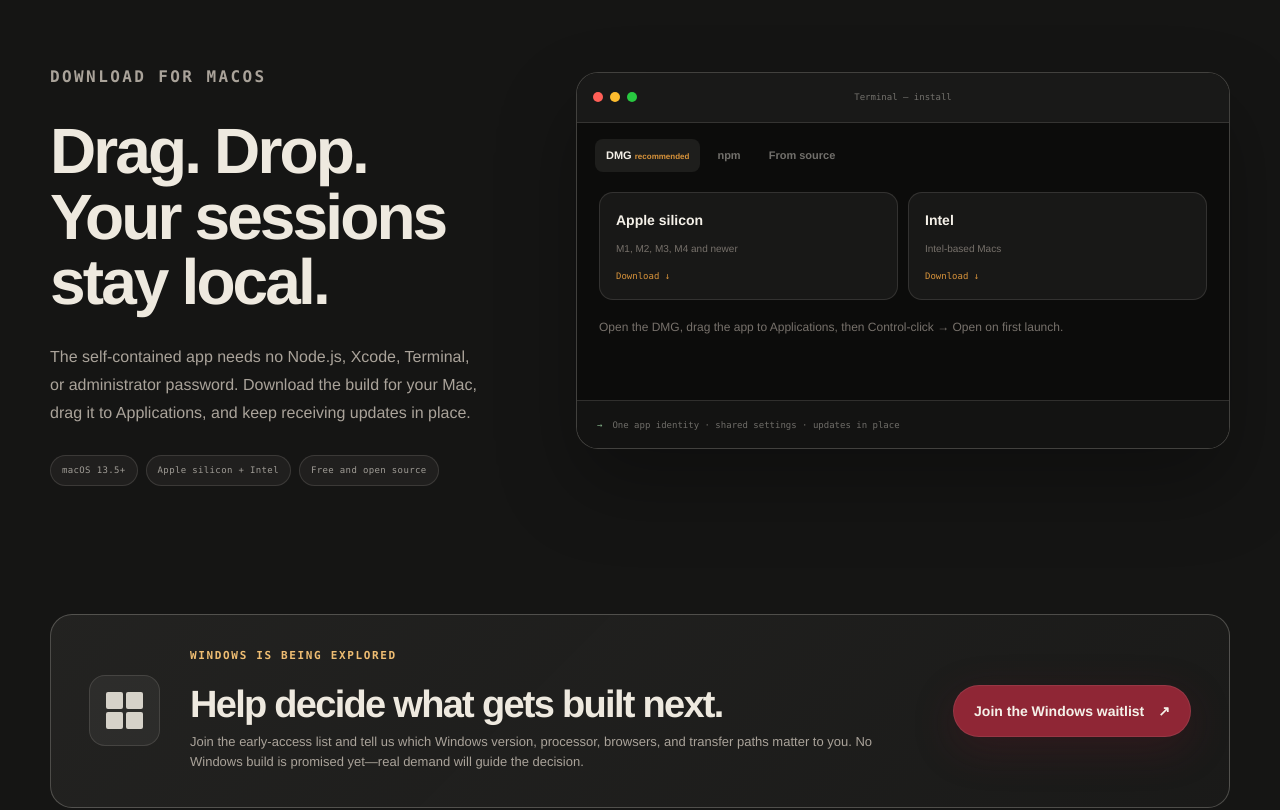
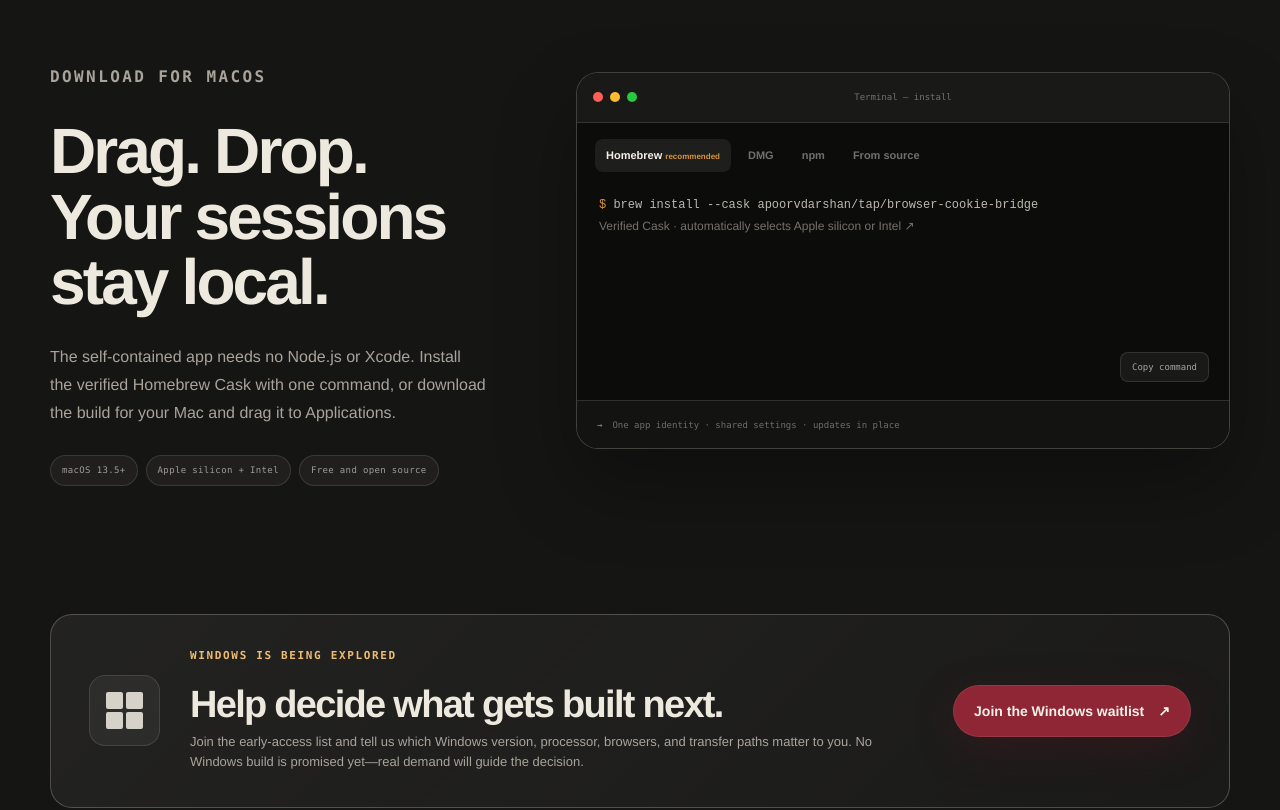
Before and after one commit to apoorvdarshan/browser-cookie-bridge, a browser extension: page web/index.html in a window 1280 px wide. Shown: the part 6280-7090 px from the top of the page. Drawn offline with Linux system fonts and the light colour scheme.

Commit message:
feat: add Homebrew installation

```diff
--- a/web/index.html
+++ b/web/index.html
@@ -319,7 +319,7 @@
         <div class="install-copy" data-reveal>
           <p class="kicker">Download for macOS</p>
           <h2>Drag. Drop.<br />Your sessions stay local.</h2>
-          <p>The self-contained app needs no Node.js, Xcode, Terminal, or administrator password. Download the build for your Mac, drag it to Applications, and keep receiving updates in place.</p>
+          <p>The self-contained app needs no Node.js or Xcode. Install the verified Homebrew Cask with one command, or download the build for your Mac and drag it to Applications.</p>
           <div class="requirements">
             <span>macOS 13.5+</span><span>Apple silicon + Intel</span><span>Free and open source</span>
           </div>
@@ -328,11 +328,17 @@
         <div class="terminal" data-reveal data-delay="1">
           <div class="terminal-bar"><span class="terminal-dots"><i></i><i></i><i></i></span><span>Terminal — install</span><span></span></div>
           <div class="install-tabs" role="tablist" aria-label="Installation method">
-            <button type="button" role="tab" aria-selected="true" aria-controls="dmg-panel" id="dmg-tab" data-install-tab="dmg">DMG <small>recommended</small></button>
+            <button type="button" role="tab" aria-selected="true" aria-controls="homebrew-panel" id="homebrew-tab" data-install-tab="homebrew">Homebrew <small>recommended</small></button>
+            <button type="button" role="tab" aria-selected="false" aria-controls="dmg-panel" id="dmg-tab" data-install-tab="dmg">DMG</button>
             <button type="button" role="tab" aria-selected="false" aria-controls="npm-panel" id="npm-tab" data-install-tab="npm">npm</button>
             <button type="button" role="tab" aria-selected="false" aria-controls="source-panel" id="source-tab" data-install-tab="source">From source</button>
           </div>
-          <div class="terminal-panel" id="dmg-panel" role="tabpanel" aria-labelledby="dmg-tab" data-install-panel="dmg">
+          <div class="terminal-panel" id="homebrew-panel" role="tabpanel" aria-labelledby="homebrew-tab" data-install-panel="homebrew">
+            <pre><code><span class="prompt">$</span> brew install --cask apoorvdarshan/tap/browser-cookie-bridge</code></pre>
+            <p class="terminal-note"><a href="https://github.com/apoorvdarshan/homebrew-tap" target="_blank" rel="noreferrer">Verified Cask · automatically selects Apple silicon or Intel ↗</a></p>
+            <button class="copy-button" type="button" data-copy="brew install --cask apoorvdarshan/tap/browser-cookie-bridge"><span>Copy command</span></button>
+          </div>
+          <div class="terminal-panel" id="dmg-panel" role="tabpanel" aria-labelledby="dmg-tab" data-install-panel="dmg" hidden>
             <div class="dmg-options">
               <a class="dmg-choice" href="https://github.com/apoorvdarshan/browser-cookie-bridge/releases/latest/download/Browser-Cookie-Bridge-arm64.dmg"><strong>Apple silicon</strong><span>M1, M2, M3, M4 and newer</span><i>Download ↓</i></a>
               <a class="dmg-choice" href="https://github.com/apoorvdarshan/browser-cookie-bridge/releases/latest/download/Browser-Cookie-Bridge-x64.dmg"><strong>Intel</strong><span>Intel-based Macs</span><i>Download ↓</i></a>
@@ -386,7 +392,7 @@
           <details><summary>Does this move passwords?<span></span></summary><p>No. Browser extensions cannot access Chromium's password store. Browser Cookie Bridge does not access passwords, Keychain items, payment data, bookmarks, or autofill.</p></details>
           <details><summary>Does it overwrite all destination cookies?<span></span></summary><p>The importer merges selected records using their cookie identity fields. Existing unrelated destination cookies remain in place. Codex is backed up before any replacement.</p></details>
           <details><summary>Will every website stay signed in?<span></span></summary><p>Not always. Some sites bind sessions to a device, browser, IP address, or other risk signals and may ask you to sign in again.</p></details>
-          <details><summary>Do I need Node.js or Xcode?<span></span></summary><p>No when you use the recommended DMG. Node.js and Xcode Command Line Tools are needed only for the npm and source installation methods.</p></details>
+          <details><summary>Do I need Node.js or Xcode?<span></span></summary><p>No when you use Homebrew or the DMG. Node.js and Xcode Command Line Tools are needed only for the npm and source installation methods.</p></details>
           <details><summary>Will macOS trust the downloaded app?<span></span></summary><p>Yes. Public DMGs are SHA-256 verified, signed with the project's Apple Developer ID, and notarized by Apple. Open the DMG, drag the app to Applications, and launch it normally.</p></details>
           <details><summary>What if I previously installed through npm?<span></span></summary><p>The DMG and npm build share the same bundle ID, settings, and updater. The Applications copy becomes canonical; a stale matching copy in your user Applications folder is moved to the Trash instead of running twice.</p></details>
           <details><summary>Is the npm package live?<span></span></summary><p>Yes. Install the latest public release with <code>npx browser-cookie-bridge install-app</code> or inspect it on <a href="https://www.npmjs.com/package/browser-cookie-bridge" target="_blank" rel="noreferrer">npm</a>.</p></details>
@@ -415,7 +421,7 @@
         <p>Local cookie and session transfer for macOS.</p>
         <span>MIT licensed · © <span data-year>2026</span> Apoorv Darshan</span>
       </div>
-      <div class="footer-column"><strong>Project</strong><a href="https://github.com/apoorvdarshan/browser-cookie-bridge/releases/latest">Download DMG</a><a href="https://github.com/apoorvdarshan/browser-cookie-bridge">GitHub</a><a href="https://www.npmjs.com/package/browser-cookie-bridge">npm</a><a href="https://github.com/apoorvdarshan/browser-cookie-bridge#readme">Documentation</a><a href="https://github.com/apoorvdarshan/browser-cookie-bridge/blob/main/CONTRIBUTING.md">Contributing</a><a href="https://github.com/apoorvdarshan/browser-cookie-bridge/blob/main/SECURITY.md">Security</a><a href="sitemap.xml">Sitemap</a></div>
+      <div class="footer-column"><strong>Project</strong><a href="https://github.com/apoorvdarshan/homebrew-tap">Homebrew</a><a href="https://github.com/apoorvdarshan/browser-cookie-bridge/releases/latest">Download DMG</a><a href="https://github.com/apoorvdarshan/browser-cookie-bridge">GitHub</a><a href="https://www.npmjs.com/package/browser-cookie-bridge">npm</a><a href="https://github.com/apoorvdarshan/browser-cookie-bridge#readme">Documentation</a><a href="https://github.com/apoorvdarshan/browser-cookie-bridge/blob/main/CONTRIBUTING.md">Contributing</a><a href="https://github.com/apoorvdarshan/browser-cookie-bridge/blob/main/SECURITY.md">Security</a><a href="sitemap.xml">Sitemap</a></div>
       <div class="footer-column"><strong>Support</strong><a href="https://tally.so/r/J9j0D4">Windows waitlist</a><a href="https://github.com/apoorvdarshan/browser-cookie-bridge/issues/new?template=bug_report.yml">Report a bug</a><a href="https://ko-fi.com/apoorvdarshan">Ko-fi</a><a href="https://x.com/apoorvdarshan">Follow on X</a><a href="https://www.producthunt.com/products/browser-cookie-bridge">Product Hunt</a></div>
       <div class="footer-column"><strong>Legal</strong><a href="privacy.html">Privacy</a><a href="terms.html">Terms</a><a href="https://github.com/apoorvdarshan/browser-cookie-bridge/blob/main/LICENSE">MIT License</a></div>
     </div>
--- a/web/styles.css
+++ b/web/styles.css
@@ -1284,6 +1284,7 @@
 
 .install-tabs {
   display: flex;
+  flex-wrap: wrap;
   gap: 6px;
   padding: 16px 18px 0;
 }
```
Also changed, not shown: web/privacy.html (+1 -1 lines), web/terms.html (+1 -1 lines), README.md.
